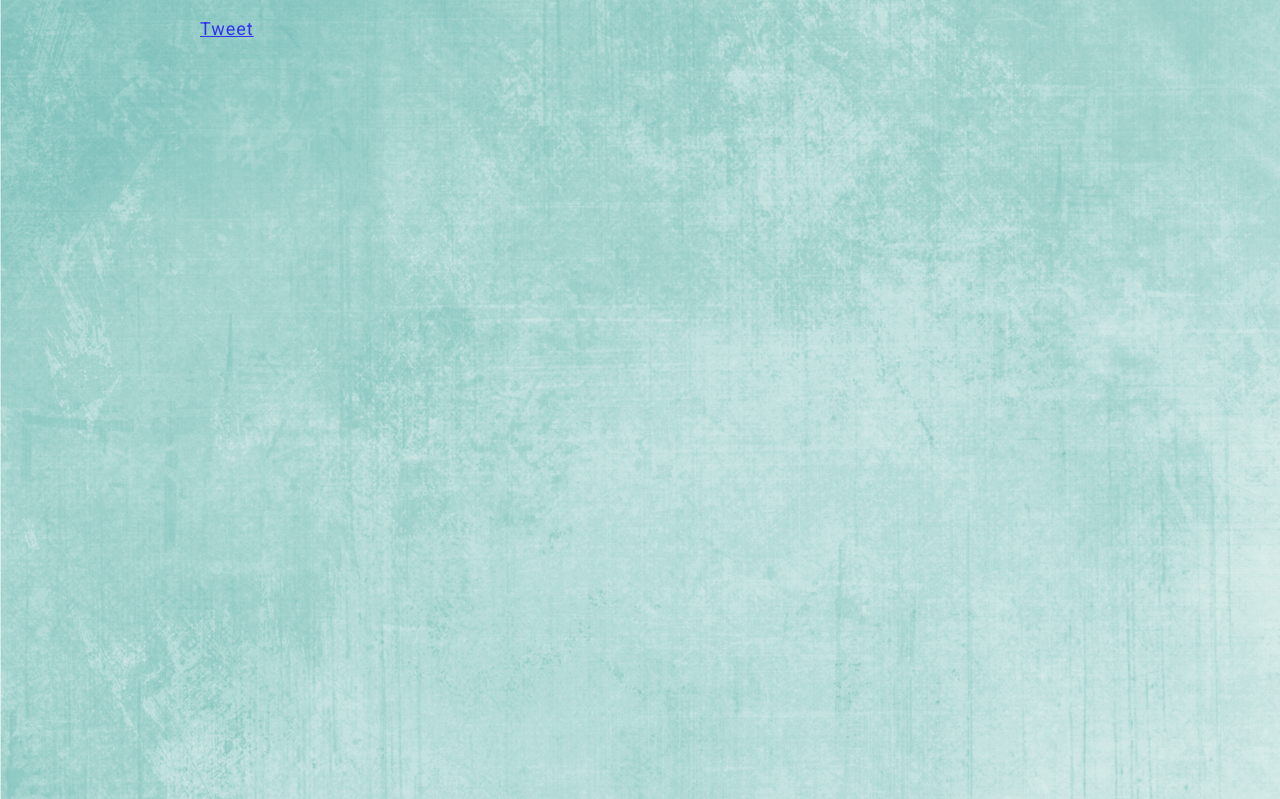
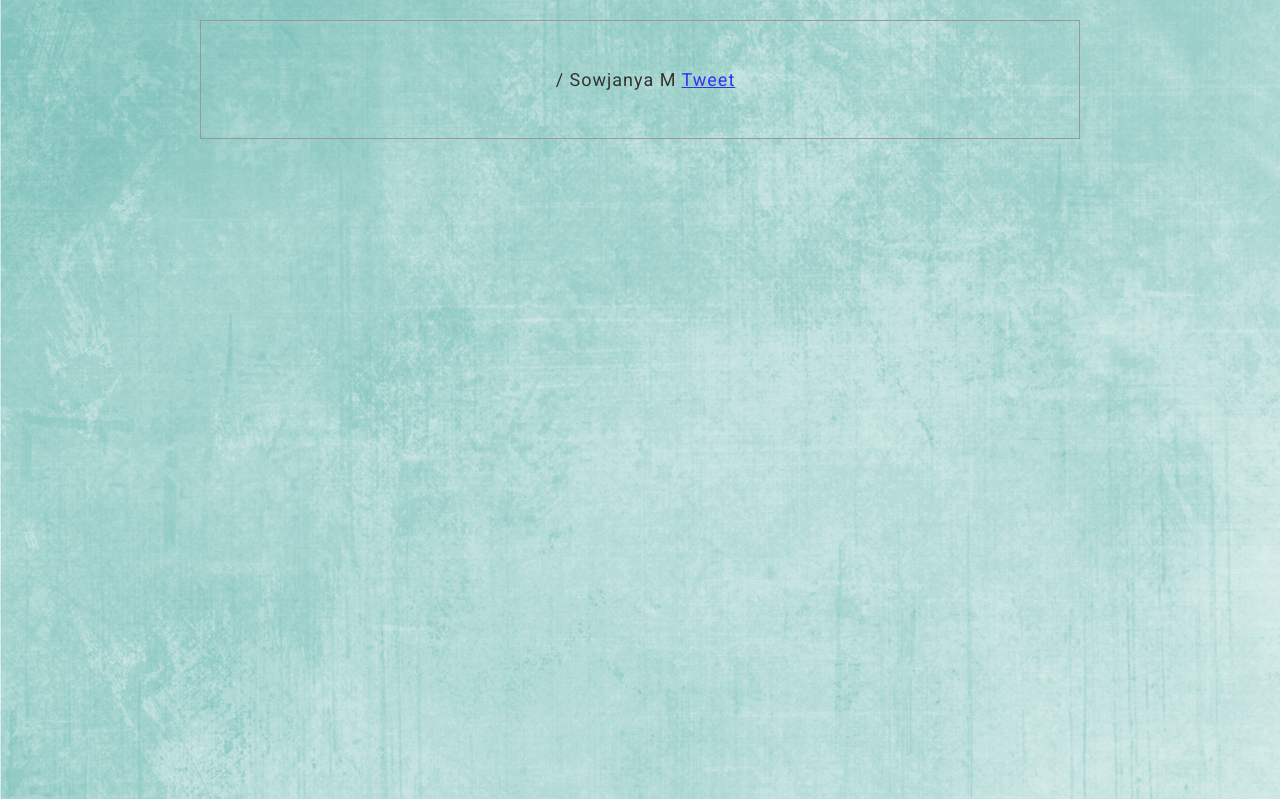
Before and after one commit to surfca/engineerscanvas, a Rails app: template app/views/articles/show.html.erb in a window 1280 px wide. Shown: the part 100-899 px from the top of the page. Run offline with Rails 7, Linux system fonts and the light colour scheme; the template is opened without the code that fills it, so the values that code supplies are empty; some libraries are stand-ins or nearby versions.

Commit message:
more edits to article show

```diff
--- a/app/assets/stylesheets/articles.css
+++ b/app/assets/stylesheets/articles.css
@@ -31,6 +31,7 @@
 
 .article_show h1 {
   font-size: 40px;
+  text-align: center;
 }
 
 .article_show p {
@@ -38,3 +39,12 @@
   font-size: 18px;
   line-height: 1.5;
 }
+
+.center {
+  text-align: center;
+}
+
+.article_show article {
+  border: 1px solid gray;
+  padding: 25px;
+}
--- a/app/views/articles/_form.html.erb
+++ b/app/views/articles/_form.html.erb
@@ -8,5 +8,7 @@
    <%= f.label :main_content %>
    <%= f.text_area :main_content, size: "200x20" %>
    <br>
+   <%= f.label :posted_on %>
+   <%= f.date_select :posted_on %>
    <%= f.submit %>
 <% end %>
--- /dev/null
+++ b/app/views/articles/edit.html.erb
@@ -0,0 +1 @@
+<%= render 'form' %>
--- a/app/views/articles/show.html.erb
+++ b/app/views/articles/show.html.erb
@@ -4,9 +4,10 @@
       <li><%= t.name %></li>
     <% end %>
   </ul>
+  <article>
     <h1><%= @article.title %></h1>
     <h2><%= @article.sub_title %></h1>
-
+    <p class="center"><span><%= @article.posted_on.strftime("%B %e, %Y") %>&nbsp&nbsp/ <span>Sowjanya M</span</p>
     <a class="twitter-share-button"
     href="https://twitter.com/share"
     data-size="large"
@@ -16,4 +17,5 @@
   Tweet
   </a>
     <p><%= @article.main_content %></p>
+  </article>
 </div>
--- /dev/null
+++ b/db/migrate/20170625200705_add_posted_on_to_articles.rb
@@ -0,0 +1,5 @@
+class AddPostedOnToArticles < ActiveRecord::Migration
+  def change
+    add_column :articles, :posted_on, :datetime
+  end
+end
```
Also changed, not shown: app/controllers/articles_controller.rb (+12 -1 lines), app/controllers/categories_controller.rb (added, +22 -0 lines), db/schema.rb. Lines whose indentation alone changed are shown as unchanged.
